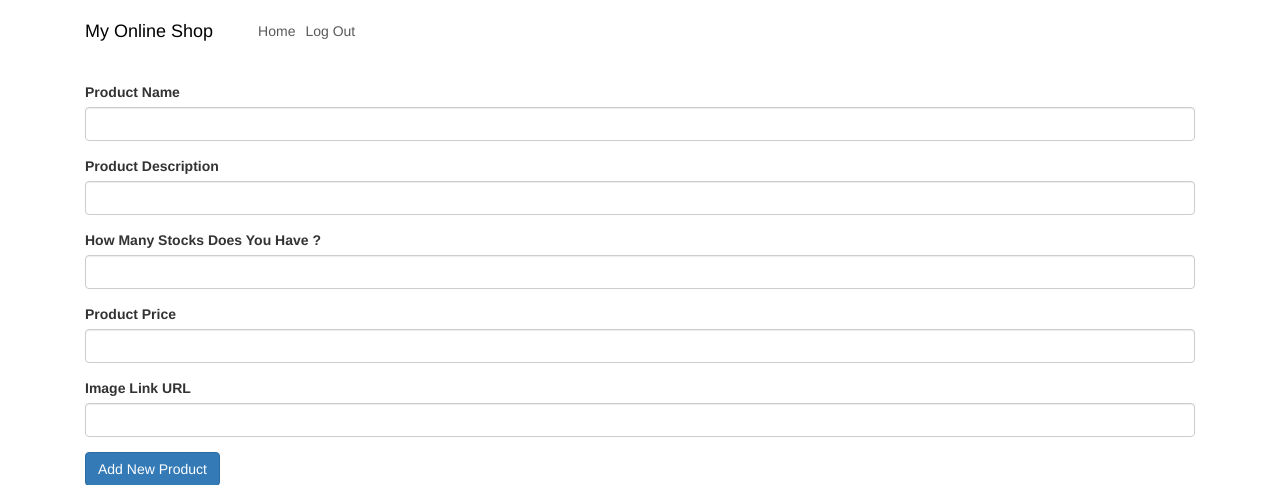
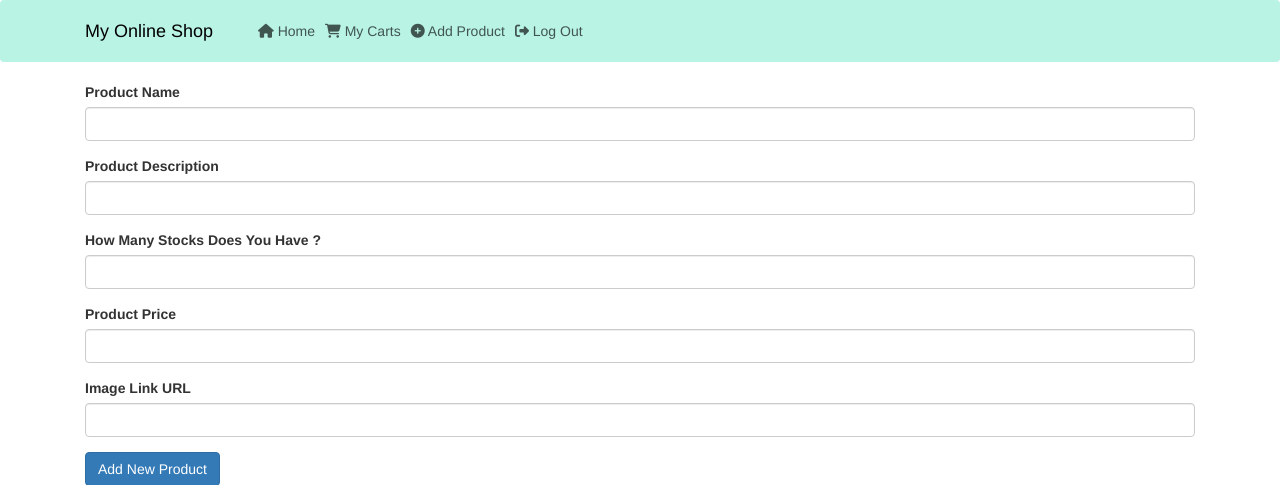
Before and after one commit to margoh96/Online-Shop-Flask, a Flask app: page /add-product in a window 1280 px wide. Shown: the top 485 px of the page. Run offline with Flask 3, Linux system fonts and the light colour scheme; a user stored in the database is signed in; some libraries are stand-ins or nearby versions.

Commit message:
Add / Remove Item in Homepage and Cart

```diff
--- a/main.py
+++ b/main.py
@@ -1,4 +1,4 @@
-from flask import Flask, render_template, redirect, url_for, flash, abort
+from flask import Flask, render_template, redirect, url_for, flash, abort, request
 from flask_login import UserMixin, login_user, LoginManager, login_required, current_user, logout_user
 from flask_sqlalchemy import SQLAlchemy
 from sqlalchemy import text
@@ -83,8 +83,13 @@ def load_user(user_id):
 @app.route("/")
 def home():
     all_product = ShopProduct.query.all()
+    my_cart = None
+    if current_user.is_authenticated:
+        my_cart = ShoppingCart.query.filter_by(user_id=current_user.id).all()
+    # products = ShopProduct.query.all()
+
     print(all_product)
-    return render_template("index.html", products=all_product)
+    return render_template("index.html", products=all_product, my_cart=my_cart)
 
 @app.route('/login', methods=["POST","GET"])
 def login():
@@ -176,7 +181,37 @@ def add_cart(product_id):
         )
         db.session.add(cart)
     db.session.commit()
-    return redirect(url_for("home"))
+    return redirect(request.referrer or url_for("home"))
+
+@app.route('/delete_cart/<int:product_id>', methods=["POST", "GET"])
+@login_required
+def delete_cart(product_id):
+    cart = ShoppingCart.query.filter_by(user_id=current_user.id, product_id=product_id).first()
+    if cart.product_quantity > 1:
+        cart.product_quantity -= 1
+    else:
+        # cart = ShoppingCart(
+        #     user_id=current_user.id,
+        #     product_id=product_id,
+        #     product_quantity=1,
+        # )
+        db.session.delete(cart)
+    db.session.commit()
+    return redirect(request.referrer or url_for("home"))
+
+
+@app.route('/cart', methods=["POST", "GET"])
+@login_required
+def show_cart():
+    my_cart = ShoppingCart.query.filter_by(user_id=current_user.id).all()
+    products = ShopProduct.query.all()
+    total_price = 0
+    for cart in my_cart:
+        for product in products:
+            if product.id == cart.product_id:
+                total_price += (cart.product_quantity * product.price)
+    print(total_price)
+    return render_template("cart.html", my_cart=my_cart, products=products, total=total_price)
 
 
 
--- a/static/css/styles.css
+++ b/static/css/styles.css
@@ -1,10 +1,37 @@
-.masthead{
-    padding-top:100px;
+
+
+.navbar{
+    background-color: #B9F3E4;
+}
+
+.cart-item{
+    padding: 10px 10px  ;
+}
+
+.img_show_case{
+    height : 150px;
+    width : 200px;
+    object-fit: cover;
+    border-radius : 5px;
+}
+
+.showcase{
+    padding : 10px 0px;
+
 
 }
 
-.img_show_case{
-    height : 100px;
-    width : 150px;
-    object-fit: cover;
+.item-showcase{
+    padding : 20px 20px;
+    border: 2px solid red;
+    border-radius: 5px;
+    background-color: #ECF9FF;
 }
+
+td[colspan]:not([colspan="1"]) {
+    text-align: center;
+}
+
+.check-out{
+    padding-top: 50px;
+}
--- a/templates/header.html
+++ b/templates/header.html
@@ -2,47 +2,68 @@
 <html lang="en">
 <head>
     <meta charset="utf-8">
-  <meta name="viewport" content="width=device-width, initial-scale=1, shrink-to-fit=no">
-  <meta name="description" content="">
-  <meta name="author" content="">
+    <meta content="width=device-width, initial-scale=1, shrink-to-fit=no" name="viewport">
+    <meta content="" name="description">
+    <meta content="" name="author">
     <title>My Online Shop</title>
 
+
     <!-- Bootstrap core CSS -->
+    <link href="{{ url_for('static', filename='vendor/bootstrap/css/bootstrap.min.css') }}" rel="stylesheet">
+
     <!--  <link href="{{ url_for('static', filename='vendor/bootstrap/css/bootstrap.min.css') }}" rel="stylesheet">-->
-  <link href="https://cdn.jsdelivr.net/npm/bootstrap@5.3.0/dist/css/bootstrap.min.css" rel="stylesheet" integrity="sha384-9ndCyUaIbzAi2FUVXJi0CjmCapSmO7SnpJef0486qhLnuZ2cdeRhO02iuK6FUUVM" crossorigin="anonymous">
-  <script src="https://cdn.jsdelivr.net/npm/bootstrap@5.3.0/dist/js/bootstrap.bundle.min.js" integrity="sha384-geWF76RCwLtnZ8qwWowPQNguL3RmwHVBC9FhGdlKrxdiJJigb/j/68SIy3Te4Bkz" crossorigin="anonymous"></script>
+    <link crossorigin="anonymous" href="https://cdn.jsdelivr.net/npm/bootstrap@5.3.0/dist/css/bootstrap.min.css"
+          integrity="sha384-9ndCyUaIbzAi2FUVXJi0CjmCapSmO7SnpJef0486qhLnuZ2cdeRhO02iuK6FUUVM" rel="stylesheet">
+    <script crossorigin="anonymous" integrity="sha384-geWF76RCwLtnZ8qwWowPQNguL3RmwHVBC9FhGdlKrxdiJJigb/j/68SIy3Te4Bkz"
+            src="https://cdn.jsdelivr.net/npm/bootstrap@5.3.0/dist/js/bootstrap.bundle.min.js"></script>
+
+    <link href="https://cdnjs.cloudflare.com/ajax/libs/bootstrap/5.5.0/css/bootstrap.min.css" rel="stylesheet">
+
 
     <!-- Custom fonts for this template -->
-  <link href="{{ url_for('static', filename='vendor/fontawesome-free/css/all.min.css')}}" rel="stylesheet" type="text/css">
-  <link href='https://fonts.googleapis.com/css?family=Lora:400,700,400italic,700italic' rel='stylesheet' type='text/css'>
-  <link href='https://fonts.googleapis.com/css?family=Open+Sans:300italic,400italic,600italic,700italic,800italic,400,300,600,700,800' rel='stylesheet' type='text/css'>
+    <link href='https://fonts.googleapis.com/css?family=Lora:400,700,400italic,700italic' rel='stylesheet'
+          type='text/css'>
+    <link href='https://fonts.googleapis.com/css?family=Open+Sans:300italic,400italic,600italic,700italic,800italic,400,300,600,700,800'
+          rel='stylesheet' type='text/css'>
 
     <!-- Custom styles for this template -->
     <link href="{{ url_for('static', filename='css/styles.css')}}" rel="stylesheet">
+
+    <script crossorigin="anonymous" src="https://kit.fontawesome.com/e1816860c1.js"></script>
+
 </head>
-
-     <nav class="navbar navbar-expand-lg navbar-light fixed-top" id="mainNav">
+<body>
+<nav class="navbar navbar-expand-md navbar-light fixed-top" id="mainNav">
     <div class="container">
         <a class="navbar-brand" href="{{url_for('home')}}">My Online Shop</a>
-      <button class="navbar-toggler navbar-toggler-right" type="button" data-toggle="collapse" data-target="#navbarResponsive" aria-controls="navbarResponsive" aria-expanded="false" aria-label="Toggle navigation">
+        <button aria-controls="navbarResponsive" aria-expanded="false" aria-label="Toggle navigation"
+                class="navbar-toggler navbar-toggler-right" data-target="#navbarResponsive" data-toggle="collapse"
+                type="button">
             Menu
             <i class="fas fa-bars"></i>
         </button>
-      <div class="collapse navbar-collapse" id="navbarResponsive">
+
+        <div class="collapse navbar-collapse " id="navbarResponsive">
             <ul class="navbar-nav ml-auto">
                 <li class="nav-item">
-            <a class="nav-link" href="{{ url_for('home') }}">Home</a>
+                    <a class="nav-link" href="{{ url_for('home') }}"><i class="fa-solid fa-house"></i> Home</a>
                 </li>
                 {% if not current_user.is_authenticated %}
                 <li class="nav-item">
-            <a class="nav-link" href="{{ url_for('login') }}">Login</a>
+                    <a class="nav-link" href="{{ url_for('login') }}"><i class="fa-solid fa-right-to-bracket"></i> Login</a>
                 </li>
                 <li class="nav-item">
-            <a class="nav-link" href="{{ url_for('register') }}">Register</a>
+                    <a class="nav-link" href="{{ url_for('register') }}"><i class="fa-solid fa-user-plus"></i> Register</a>
                 </li>
                 {% else %}
                 <li class="nav-item">
-            <a class="nav-link" href="{{ url_for('logout') }}">Log Out</a>
+                    <a class="nav-link" href="{{ url_for('show_cart') }}"><i class="fa-solid fa-cart-shopping"></i> My Carts</a>
+                </li>
+                <li class="nav-item">
+                    <a class="nav-link" href="{{ url_for('add_new_product') }}"><i class="fa-solid fa-circle-plus"></i> Add Product</a>
+                </li>
+                <li class="nav-item">
+                    <a class="nav-link" href="{{ url_for('logout') }}"><i class="fa-solid fa-right-from-bracket"></i> Log Out</a>
                 </li>
                 {% endif %}
 
@@ -50,3 +71,6 @@
         </div>
     </div>
 </nav>
+<script src="https://cdnjs.cloudflare.com/ajax/libs/jquery/3.6.0/jquery.min.js"></script>
+<script src="https://cdnjs.cloudflare.com/ajax/libs/bootstrap/5.5.0/js/bootstrap.bundle.min.js"></script>
+</body>
```
Also changed, not shown: templates/cart.html (added, +124 -0 lines), templates/index.html (+67 -20 lines), instance/myshop.db. Lines whose indentation alone changed are shown as unchanged.
